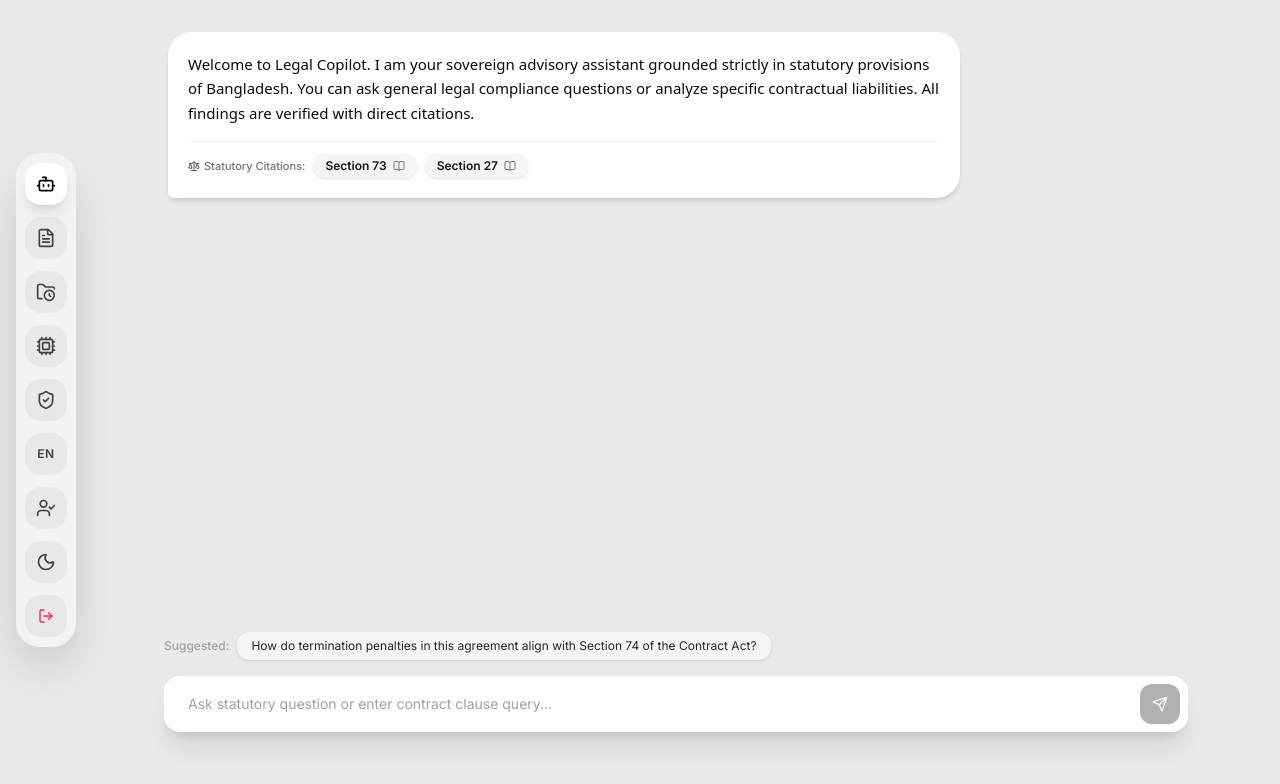
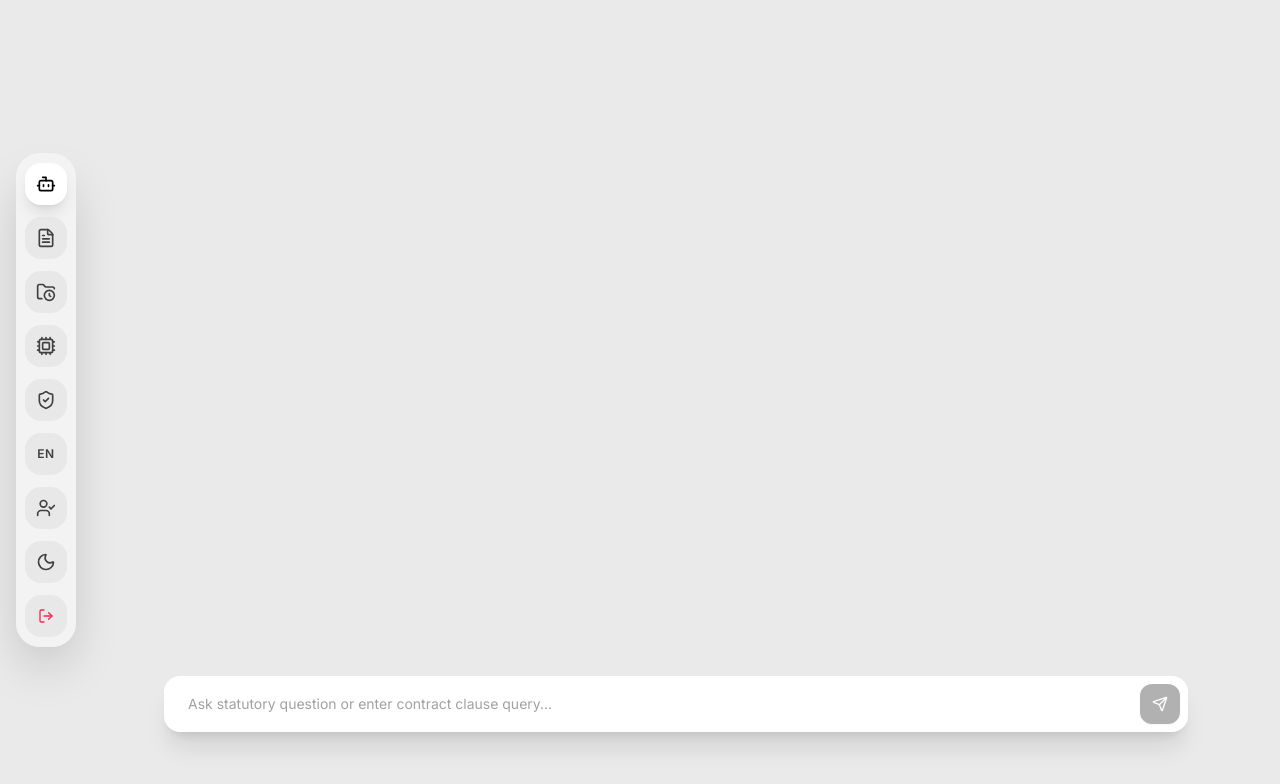
Before and after one commit to mahmudulhasantasin/Outliers, a Next.js app in the folder frontend/: page /copilot in a window 1280 px wide. Shown: the top 784 px of the page. Built offline with nearby package versions, Linux system fonts and the light colour scheme.

Commit message:
clean(copilot): remove welcome message, initial citations, and suggested prompt chips

```diff
--- a/frontend/src/app/copilot/page.tsx
+++ b/frontend/src/app/copilot/page.tsx
@@ -30,16 +30,7 @@ interface ChatMessage {
   };
 }
 
-const INITIAL_MESSAGES: ChatMessage[] = [
-  {
-    id: "msg-welcome",
-    sender: "copilot",
-    timestamp: "Just now",
-    textEn: "Welcome to Legal Copilot. I am your sovereign advisory assistant grounded strictly in statutory provisions of Bangladesh. You can ask general legal compliance questions or analyze specific contractual liabilities. All findings are verified with direct citations.",
-    textBn: "লিগ্যাল কোপাইলটে স্বাগতম। আমি বাংলাদেশের সংবিধিবদ্ধ আইনভাণ্ডারের সুনির্দিষ্ট ধারার ভিত্তিতে দায়িত্বশীল আইনি সহকারী। আপনি শ্রম আইন, চুক্তি আইন বা বাণিজ্যিক বাধ্যবাধকতা নিয়ে যেকোনো প্রশ্ন করতে পারেন। প্রতিটি উত্তর যাচাইকৃত আইনি ধারা সহ উপস্থাপিত হবে।",
-    citations: ["contract-act-73", "contract-act-27"]
-  }
-];
+const INITIAL_MESSAGES: ChatMessage[] = [];
 
 export default function CopilotPage() {
   const { language, t } = useLanguage();
@@ -215,21 +206,8 @@ export default function CopilotPage() {
           <div ref={messagesEndRef} />
         </div>
 
-        {/* Bottom Input Area & Quick Prompt */}
+        {/* Bottom Input Area */}
         <div className="pt-3">
-          {/* Quick Prompt Chip */}
-          <div className="flex items-center gap-2 mb-3 overflow-x-auto pb-1 text-xs select-none">
-            <span className="text-neutral-400 font-medium whitespace-nowrap">
-              {language === "bn" ? "প্রস্তাবিত প্রশ্ন:" : "Suggested:"}
-            </span>
-            <button
-              onClick={() => handleSendMessage(samplePrompt)}
-              className="px-3.5 py-1.5 rounded-xl bg-neutral-100 hover:bg-neutral-200 text-neutral-800 font-normal whitespace-nowrap transition-colors shadow-sm"
-            >
-              {samplePrompt}
-            </button>
-          </div>
-
           {/* Clean Zero-Border Input Bar */}
           <form
             onSubmit={(e) => {
```
